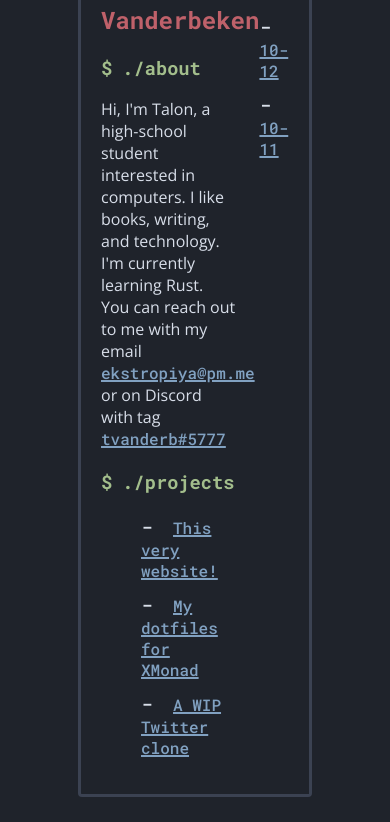
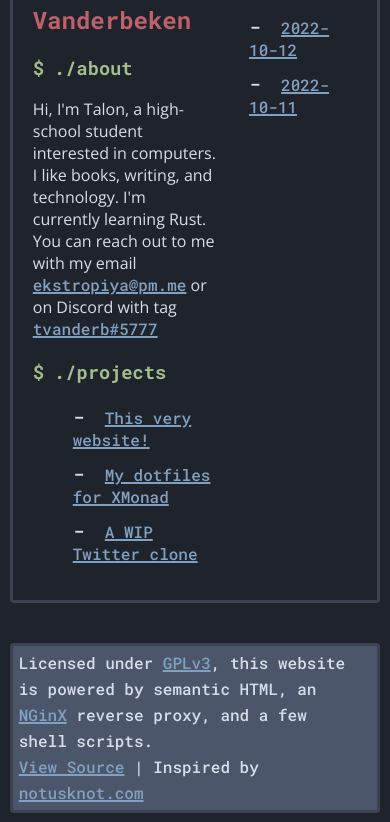
Before and after one commit to tvanderb/tvanderb.dev, a website: page public_html/index.html in a window 390 px wide. Shown: the part 143-965 px from the top of the page. Drawn offline with nearby package versions, Linux system fonts and the light colour scheme.

Commit message:
www: Made page more responsive to narrow screen sizes

```diff
--- a/public_html/styles/base.css
+++ b/public_html/styles/base.css
@@ -54,15 +54,20 @@ body {
   overflow-y: scroll;
 }
 
-@media only screen and (max-width: 1000px) {
-}
-
 body > div,
 div.links,
 nav {
   overflow-x: visible;
   overflow-y: scroll;
   width: 60%;
+}
+
+@media only screen and (max-width: 1000px) {
+  body > div,
+  div.links,
+  nav {
+    width: 95%;
+  }
 }
 
 nav {
```
